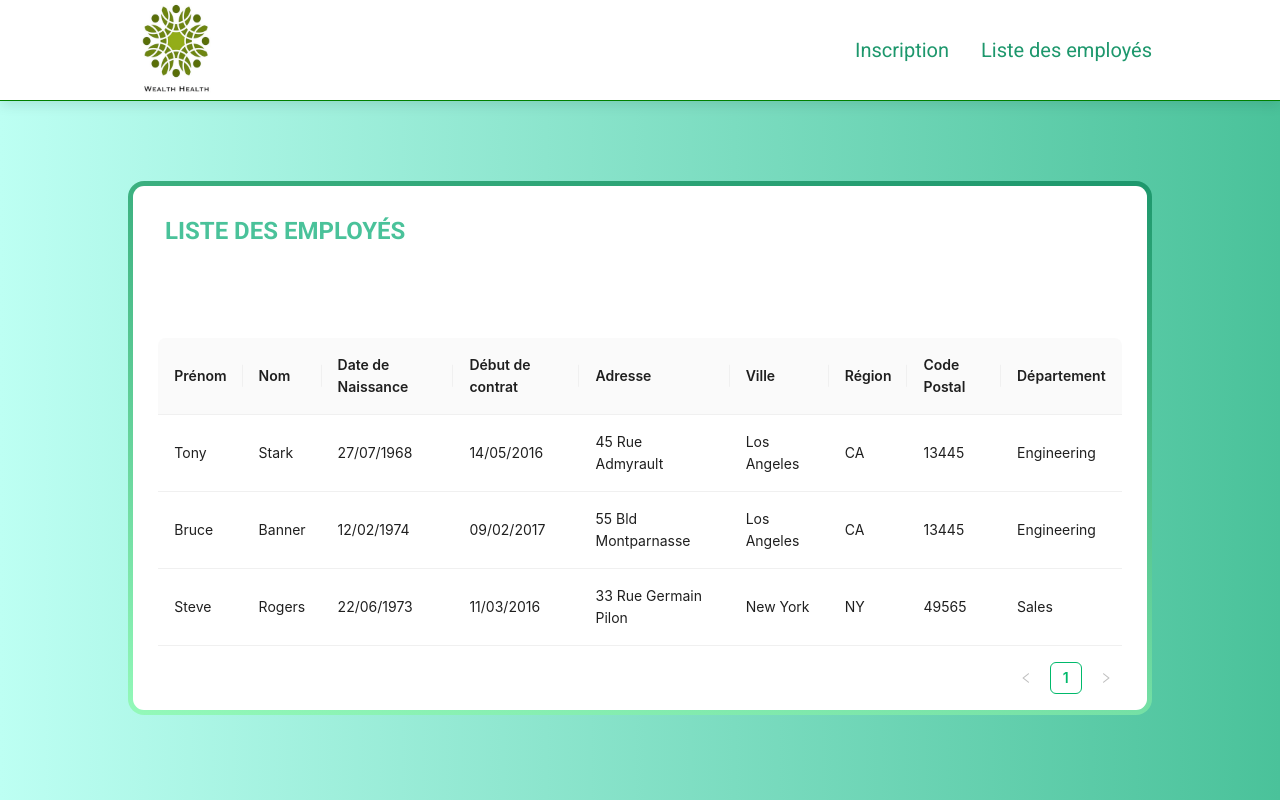
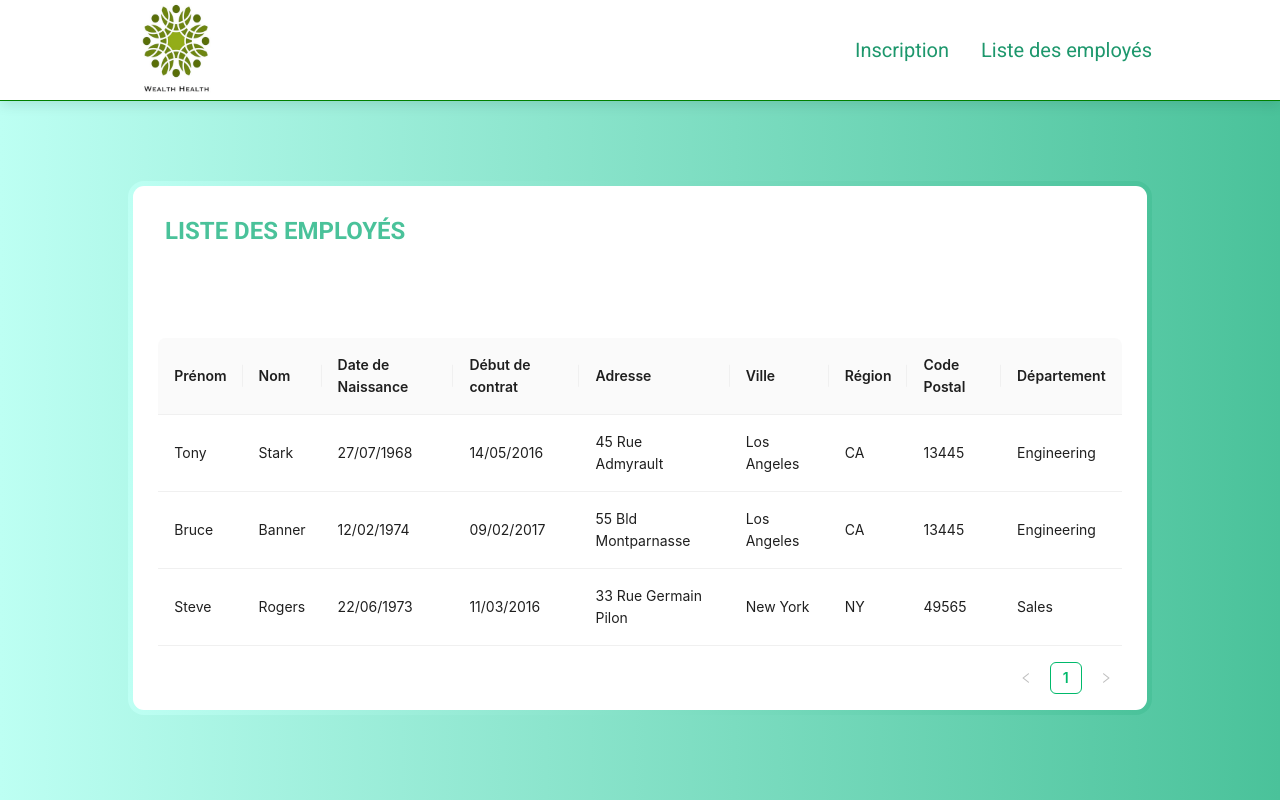
Before and after one commit to xavhm/HRNet_app_FR_Front, a React (Vite) app: page /list in a window 1280 px wide. Built offline with nearby package versions, Linux system fonts and the light colour scheme.

Commit message:
refacto - input && list styling

```diff
--- a/src/components/InputText.module.scss
+++ b/src/components/InputText.module.scss
@@ -1,6 +1,7 @@
 .wrapper {
   display: flex;
   align-items: center;
+  width: 100%;
 }
 
 .input {
--- a/src/views/List.module.scss
+++ b/src/views/List.module.scss
@@ -20,7 +20,17 @@
     z-index: -1;
     margin: -5px;
     border-radius: inherit;
-    background: linear-gradient(190deg, #1d976c, #93f9b9);
+    background: #4ac29a; /* fallback for old browsers */
+    background: -webkit-linear-gradient(
+      to right,
+      #bdfff3,
+      #4ac29a
+    ); /* Chrome 10-25, Safari 5.1-6 */
+    background: linear-gradient(
+      to right,
+      #bdfff3,
+      #4ac29a
+    ); /* W3C, IE 10+/ Edge, Firefox 16+, Chrome 26+, Opera 12+, Safari 7+ */
   }
 
   .title {
--- a/src/views/Subscription.module.scss
+++ b/src/views/Subscription.module.scss
@@ -31,6 +31,25 @@
       #bdfff3,
       #4ac29a
     ); /* W3C, IE 10+/ Edge, Firefox 16+, Chrome 26+, Opera 12+, Safari 7+ */
+  }
+
+  .form {
+    width: 100%;
+    padding: 0 2rem;
+
+    .input_field {
+      margin-bottom: 1rem;
+    }
+
+    .input_field:last-of-type {
+      margin-bottom: 4rem;
+    }
+
+    .form_button {
+      display: flex;
+      justify-content: center;
+      width: 100%;
+    }
   }
 
   .title {
--- a/src/views/Subscription.tsx
+++ b/src/views/Subscription.tsx
@@ -85,7 +85,7 @@ const Subscription: React.FC = () => {
     <section className={styles.subscription}>
       <h2 className={styles.title}>Ajouter un employé</h2>
 
-      <form>
+      <form className={styles.form}>
         <div className={styles.input_field}>
           <InputText
             name="firstName"
@@ -99,7 +99,9 @@ const Subscription: React.FC = () => {
             error={inputErrors.firstName}
           />
         </div>
-        <Button variant="primary" label="Test" action={validateFields} />
+        <div className={styles.form_button}>
+          <Button variant="primary" label="Test" action={validateFields} />
+        </div>
       </form>
 
       {/* <ConfigProvider
```
